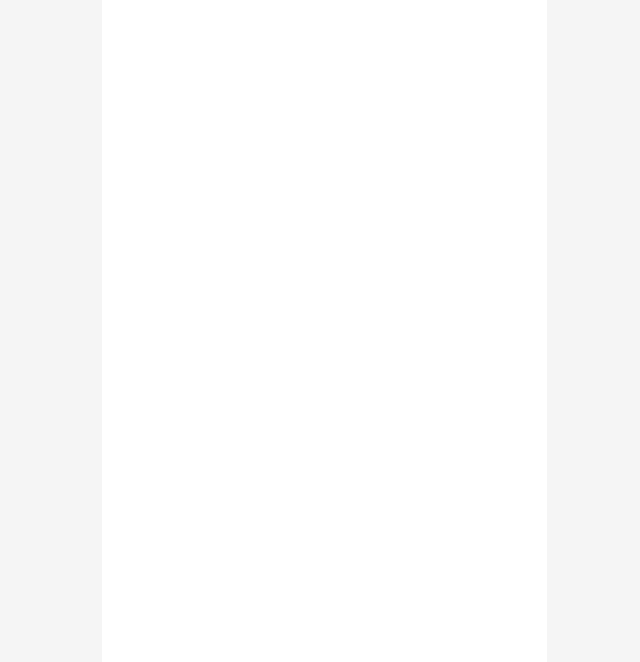
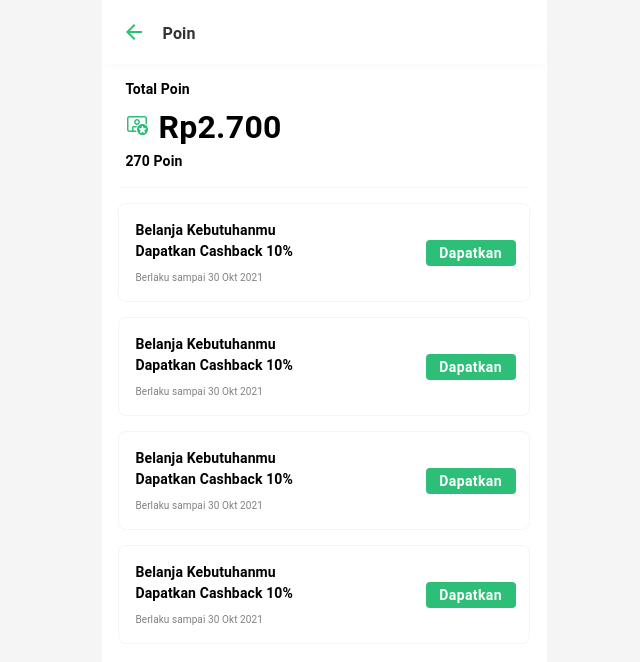
Before and after one commit to gaudhiwaa/mangan-mppl, a React (Create React App) app in the folder frontend/: page /point in a window 1280 px wide. Before the commit this address had no page. Shown: the top 662 px of the page, without its empty margins (316-956 px from the left). Built offline with nearby package versions, Linux system fonts and the light colour scheme.

Commit message:
feat: add point page

```diff
--- a/frontend/src/App.js
+++ b/frontend/src/App.js
@@ -14,6 +14,7 @@ import Location from "./pages/location/LocationChange";
 import LocationList from "./pages/location/LocationList";
 import Voucher from "./pages/Voucher";
 import Product from "./pages/Product";
+import Point from "./pages/Point";
 
 const CustomizedSize = styled(Box)({
   backgroundColor: THEME.WHITE,
@@ -48,6 +49,7 @@ function App() {
             <Route path="/locationlist" element={<LocationList />} />
             <Route path="/voucher" element={<Voucher />} />
             <Route path="/product" element={<Product />} />
+            <Route path="/point" element={<Point />} />
           </Routes>
         </CustomizedSize>
       </Center>
--- /dev/null
+++ b/frontend/src/assets/point/VideoPersonStarIcon.js
@@ -0,0 +1,25 @@
+const VideoPersonStarIcon = () => {
+  return (
+    <svg
+      width="24"
+      height="24"
+      viewBox="0 0 24 24"
+      fill="none"
+      xmlns="http://www.w3.org/2000/svg"
+    >
+      <path
+        d="M19.745 4C20.3417 4 20.914 4.23705 21.336 4.65901C21.7579 5.08097 21.995 5.65326 21.995 6.25V12.805C21.5485 12.3774 21.0434 12.0154 20.495 11.73V6.25C20.495 6.05109 20.416 5.86032 20.2753 5.71967C20.1347 5.57902 19.9439 5.5 19.745 5.5H4.25C4.05109 5.5 3.86032 5.57902 3.71967 5.71967C3.57902 5.86032 3.5 6.05109 3.5 6.25V17.755C3.5 18.169 3.836 18.505 4.25 18.505L6.999 18.504L7 15.75C7.00002 15.3108 7.16517 14.8877 7.46268 14.5646C7.76019 14.2415 8.1683 14.0421 8.606 14.006L8.75 14H12.022C11.7223 14.4675 11.484 14.9716 11.313 15.5H8.75C8.69368 15.5001 8.63904 15.5192 8.59493 15.5542C8.55083 15.5893 8.51984 15.6382 8.507 15.693L8.5 15.75L8.499 18.504H11.077C11.1569 19.0193 11.2989 19.5229 11.5 20.004H4.25C3.65344 20.004 3.08129 19.7671 2.65936 19.3453C2.23744 18.9236 2.00027 18.3516 2 17.755V6.25C2 5.65326 2.23705 5.08097 2.65901 4.65901C3.08097 4.23705 3.65326 4 4.25 4H19.745Z"
+        fill="#2DBE78"
+      />
+      <path
+        d="M12 7C12.7956 7 13.5587 7.31607 14.1213 7.87868C14.6839 8.44129 15 9.20435 15 10C15 10.7956 14.6839 11.5587 14.1213 12.1213C13.5587 12.6839 12.7956 13 12 13C11.2044 13 10.4413 12.6839 9.87868 12.1213C9.31607 11.5587 9 10.7956 9 10C9 9.20435 9.31607 8.44129 9.87868 7.87868C10.4413 7.31607 11.2044 7 12 7ZM12 8.5C11.6022 8.5 11.2206 8.65804 10.9393 8.93934C10.658 9.22064 10.5 9.60218 10.5 10C10.5 10.3978 10.658 10.7794 10.9393 11.0607C11.2206 11.342 11.6022 11.5 12 11.5C12.3978 11.5 12.7794 11.342 13.0607 11.0607C13.342 10.7794 13.5 10.3978 13.5 10C13.5 9.60218 13.342 9.22064 13.0607 8.93934C12.7794 8.65804 12.3978 8.5 12 8.5Z"
+        fill="#2DBE78"
+      />
+      <path
+        d="M23 17.5C23 18.9587 22.4205 20.3576 21.3891 21.3891C20.3576 22.4205 18.9587 23 17.5 23C16.0413 23 14.6424 22.4205 13.6109 21.3891C12.5795 20.3576 12 18.9587 12 17.5C12 16.0413 12.5795 14.6424 13.6109 13.6109C14.6424 12.5795 16.0413 12 17.5 12C18.9587 12 20.3576 12.5795 21.3891 13.6109C22.4205 14.6424 23 16.0413 23 17.5ZM18.055 14.42C18.0207 14.2993 17.9479 14.193 17.8478 14.1174C17.7476 14.0417 17.6255 14.0008 17.5 14.0008C17.3745 14.0008 17.2524 14.0417 17.1522 14.1174C17.0521 14.193 16.9793 14.2993 16.945 14.42L16.388 16.208H14.585C14.019 16.208 13.785 16.962 14.242 17.308L15.7 18.413L15.143 20.2C14.968 20.761 15.584 21.228 16.042 20.881L17.5 19.777L18.958 20.881C19.416 21.228 20.032 20.761 19.857 20.201L19.3 18.413L20.758 17.309C21.216 16.962 20.981 16.208 20.415 16.208H18.612L18.055 14.421V14.42Z"
+        fill="#2DBE78"
+      />
+    </svg>
+  );
+};
+export default VideoPersonStarIcon;
--- a/frontend/src/pages/Home.js
+++ b/frontend/src/pages/Home.js
@@ -165,7 +165,9 @@ function Home() {
               "&:hover": {
                 cursor: "pointer",
               },
+
             }}
+            onClick={() => navigate("/point")}
           >
             <PointIcon />
             <Box></Box>
--- /dev/null
+++ b/frontend/src/pages/Point.js
@@ -0,0 +1,174 @@
+import { Box, Typography } from "@mui/material";
+import React from "react";
+import VideoPersonStarIcon from "../assets/point/VideoPersonStarIcon";
+import AppBarTop from "../components/AppBarTop";
+import StyledButton from "../components/StyledButton";
+import { PADDING } from "../constants/Padding";
+
+function Point() {
+  return (
+    <Box
+      sx={{
+        width: "100%",
+        display: "flex",
+        flexDirection: "column",
+        justifyContent: "flex-start",
+        alignItems: "center",
+      }}
+    >
+      <AppBarTop text={"Poin"} line />
+      <Box sx={{ width: PADDING, mt: "15px", ml: "12px" }}>
+        <Box>
+          <Typography sx={{ fontSize: "14px", fontWeight: 600 }}>
+            Total Poin
+          </Typography>
+        </Box>
+        <Box sx={{ display: "flex", mt: "12px" }}>
+          <VideoPersonStarIcon />
+          <Typography
+            sx={{ fontSize: "32px", fontWeight: 600, mt: "-9px", ml: "9px" }}
+          >
+            Rp2.700
+          </Typography>
+        </Box>
+        <Typography sx={{ fontSize: "14px", fontWeight: 600 }}>
+          270 Poin
+        </Typography>
+      </Box>
+      <Box
+        sx={{
+          width: PADDING,
+          height: "1px",
+          background: "#F5F5F5",
+          mt: "15px",
+        }}
+      />
+      <Box
+        sx={{
+          width: PADDING,
+          border: "1px solid #F5F5F5",
+          borderRadius: "8px",
+          display: "flex",
+          justifyContent: "space-between",
+          alignItems: "center",
+          mt: "15px",
+        }}
+      >
+        <Box sx={{ width: "197px", margin: "16px 0 16px 16px" }}>
+          <Typography sx={{ fontSize: "14px", fontWeight: 600 }}>
+            Belanja Kebutuhanmu Dapatkan Cashback 10%
+          </Typography>
+          <Typography
+            sx={{ color: "#808080", marginTop: "8px", fontSize: "10px" }}
+          >
+            Berlaku sampai 30 Okt 2021
+          </Typography>
+        </Box>
+        <Box sx={{ mr: "13px" }}>
+          <StyledButton
+            width={"90px"}
+            height="26px"
+            borderRadius={"4px"}
+            text="Dapatkan"
+            noShadow
+          />
+        </Box>
+      </Box>
+      <Box
+        sx={{
+          width: PADDING,
+          border: "1px solid #F5F5F5",
+          borderRadius: "8px",
+          display: "flex",
+          justifyContent: "space-between",
+          alignItems: "center",
+          mt: "15px",
+        }}
+      >
+        <Box sx={{ width: "197px", margin: "16px 0 16px 16px" }}>
+          <Typography sx={{ fontSize: "14px", fontWeight: 600 }}>
+            Belanja Kebutuhanmu Dapatkan Cashback 10%
+          </Typography>
+          <Typography
+            sx={{ color: "#808080", marginTop: "8px", fontSize: "10px" }}
+          >
+            Berlaku sampai 30 Okt 2021
+          </Typography>
+        </Box>
+        <Box sx={{ mr: "13px" }}>
+          <StyledButton
+            width={"90px"}
+            height="26px"
+            borderRadius={"4px"}
+            text="Dapatkan"
+            noShadow
+          />
+        </Box>
+      </Box>
+      <Box
+        sx={{
+          width: PADDING,
+          border: "1px solid #F5F5F5",
+          borderRadius: "8px",
+          display: "flex",
+          justifyContent: "space-between",
+          alignItems: "center",
+          mt: "15px",
+        }}
+      >
+        <Box sx={{ width: "197px", margin: "16px 0 16px 16px" }}>
+          <Typography sx={{ fontSize: "14px", fontWeight: 600 }}>
+            Belanja Kebutuhanmu Dapatkan Cashback 10%
+          </Typography>
+          <Typography
+            sx={{ color: "#808080", marginTop: "8px", fontSize: "10px" }}
+          >
+            Berlaku sampai 30 Okt 2021
+          </Typography>
+        </Box>
+        <Box sx={{ mr: "13px" }}>
+          <StyledButton
+            width={"90px"}
+            height="26px"
+            borderRadius={"4px"}
+            text="Dapatkan"
+            noShadow
+          />
+        </Box>
+      </Box>
+      <Box
+        sx={{
+          width: PADDING,
+          border: "1px solid #F5F5F5",
+          borderRadius: "8px",
+          display: "flex",
+          justifyContent: "space-between",
+          alignItems: "center",
+          mt: "15px",
+        }}
+      >
+        <Box sx={{ width: "197px", margin: "16px 0 16px 16px" }}>
+          <Typography sx={{ fontSize: "14px", fontWeight: 600 }}>
+            Belanja Kebutuhanmu Dapatkan Cashback 10%
+          </Typography>
+          <Typography
+            sx={{ color: "#808080", marginTop: "8px", fontSize: "10px" }}
+          >
+            Berlaku sampai 30 Okt 2021
+          </Typography>
+        </Box>
+        <Box sx={{ mr: "13px" }}>
+          <StyledButton
+            width={"90px"}
+            height="26px"
+            borderRadius={"4px"}
+            text="Dapatkan"
+            noShadow
+          />
+        </Box>
+      </Box>
+    </Box>
+  );
+}
+
+export default Point;
```
